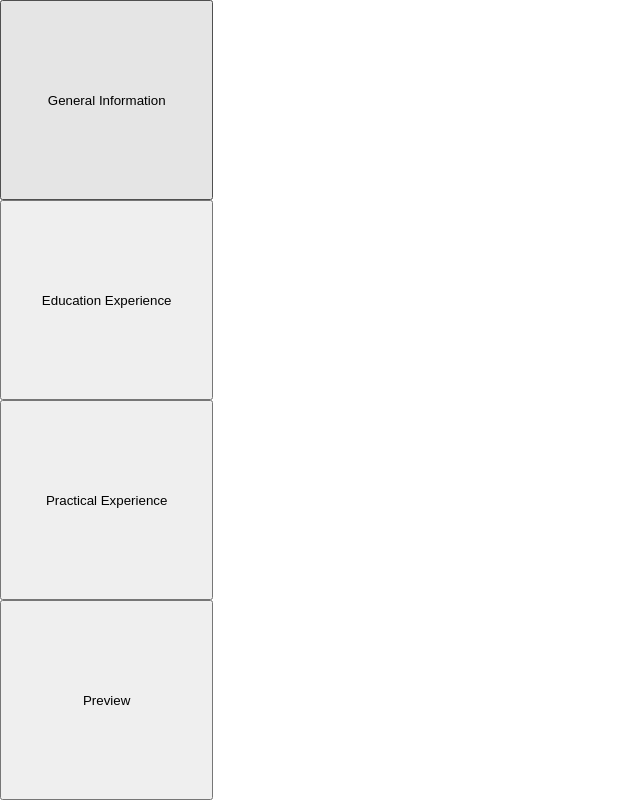
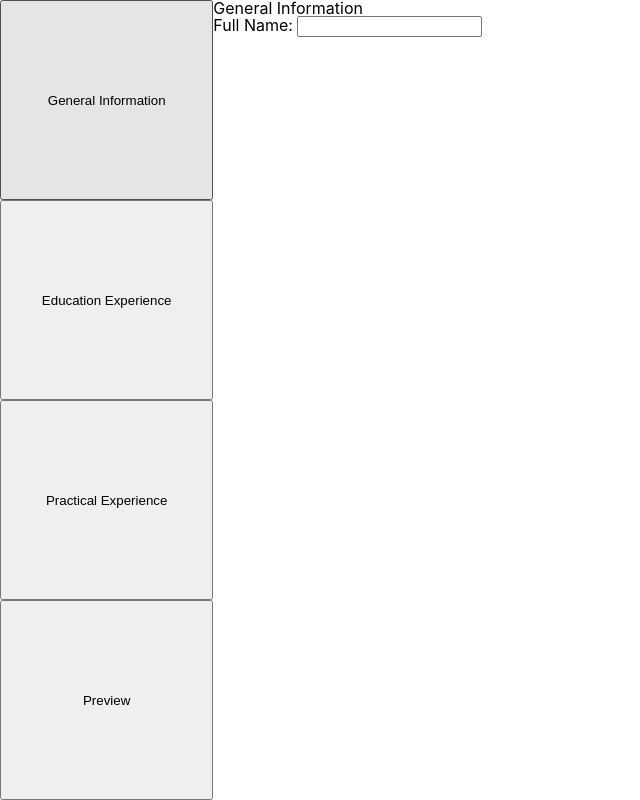
Before and after one commit to aaronlmjohnson/cv-project, a React (Create React App) app: page / in a window 1280 px wide. Shown: the whole page, without its empty margins (0-640 px from the left). Built offline with nearby package versions, Linux system fonts and the light colour scheme.

Commit message:
added TextItem component

```diff
--- a/src/components/ActiveForm.js
+++ b/src/components/ActiveForm.js
@@ -1,9 +1,10 @@
 import React from "react";
+import GeneralInfoForm from "./GeneralInfoForm";
 
 const ActiveForm = ()=>{
     return(
         <div id= "active-form">
-
+            <GeneralInfoForm />
         </div>
     )
 }
--- a/src/components/FormHeader.js
+++ b/src/components/FormHeader.js
@@ -1,7 +1,7 @@
 import React from "react";
 
 const FormHeader = (props)=>{
-    return( <h1 id= {props.id}> {props.header}</h1>);
+    return( <h1 id= {props.id}> {props.value}</h1>);
 }
 
 export default FormHeader;
--- a/src/components/GeneralInfoForm.js
+++ b/src/components/GeneralInfoForm.js
@@ -1,12 +1,18 @@
 import React from "react";
 import FormHeader from "./FormHeader";
+import TextItem from "./TextItem";
 
-const GeneralInfo = ()=>{
+const GeneralInfoForm = ()=>{
     return(
-        <form id= "general-info">
-            <FormHeader id="general-info-header" header="General Information"/>
-        </form>
+        <div id="general-info-form-container">
+            <FormHeader id="general-info-header" value="General Information"/>
+            <form id= "general-info-form">
+                <ul id="general-info-form-items">
+                    <TextItem id={"full-name"} name={"fullName"} value={"Full Name:"}/>
+                </ul>
+            </form>
+        </div>
     )
 }
 
-export default GeneralInfo;
+export default GeneralInfoForm;
--- /dev/null
+++ b/src/components/TextItem.js
@@ -0,0 +1,12 @@
+import React from "react";
+
+const TextItem = (props)=>{
+    return(
+        <li>
+            <label htmlFor={props.name}> {props.value} </label>
+            <input type="text" id ={props.id} name={props.name}/>
+        </li>
+    );
+}
+
+export default TextItem;
```
